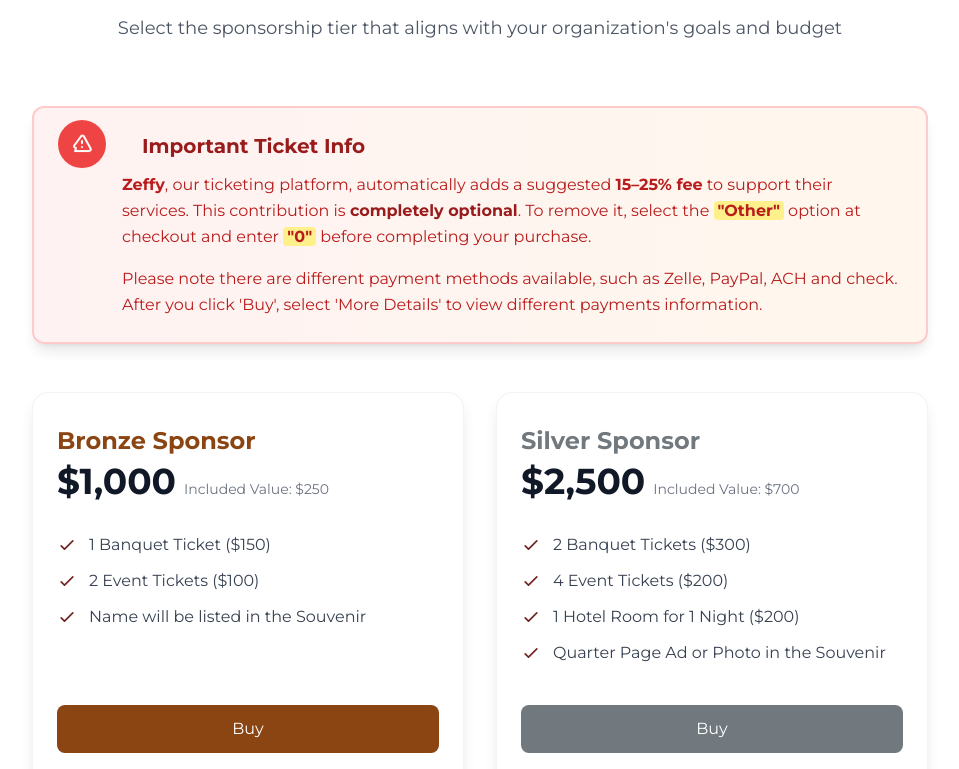
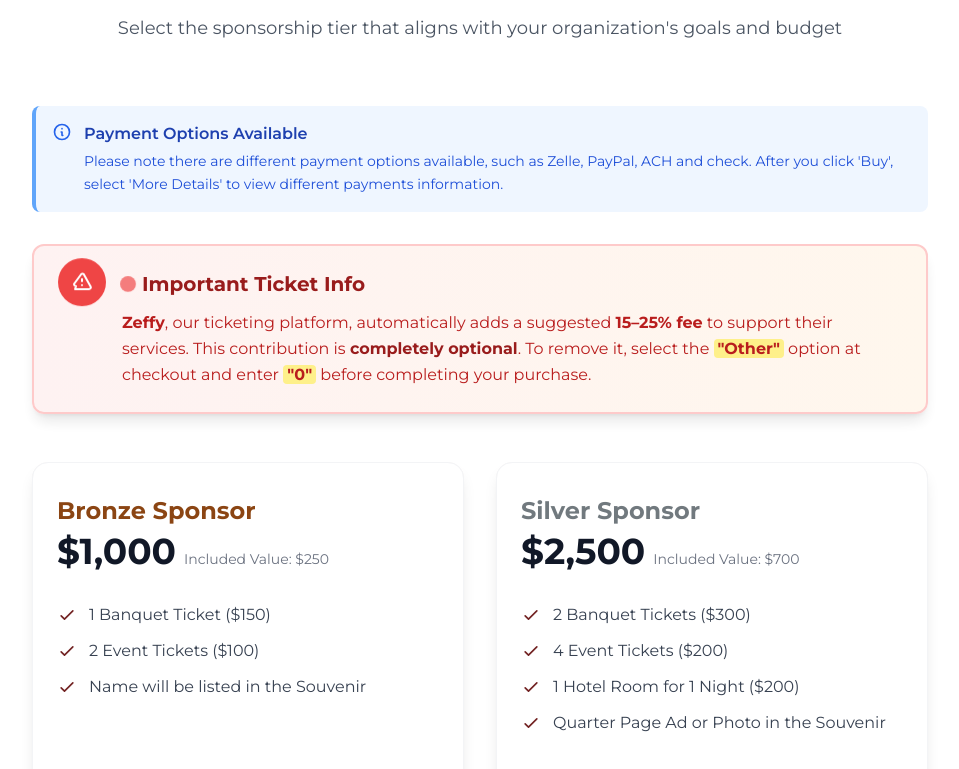
Before and after one commit to cloudwaze/kshatriya-event, a Next.js app: page /kshatriya-event/sponsors in a window 1280 px wide. Shown: the part 755-1524 px from the top of the page, without its empty margins (160-1119 px from the left). Built offline with nearby package versions, Linux system fonts and the light colour scheme.

Commit message:
Enhanced features

```diff
--- a/src/app/page.tsx
+++ b/src/app/page.tsx
@@ -5,6 +5,7 @@ import Image from 'next/image';
 import { useEffect, useRef } from 'react';
 import CountdownTimer from '../components/CountdownTimer';
 import { PageLayout } from '../components/ui/PageLayout';
+import { PaymentInfo } from '../components/ui/PaymentInfo';
 
 const zeffyLinks = {
   mainEvent: 'https://www.zeffy.com/ticketing/cultural-event-tickets-national-event--2025',
@@ -255,6 +256,9 @@ export default function Home() {
       <section className="py-16 bg-gradient-to-r from-[#732424]/5 to-[#732424]/10">
         <div className="container mx-auto px-4">
           <div className="max-w-4xl mx-auto">
+            {/* Payment Options Information */}
+            <PaymentInfo className="mb-8" compact />
+
             <div className="bg-white rounded-2xl shadow-lg overflow-hidden border border-gray-100">
               <div className="p-8">
                 <div className="flex flex-col md:flex-row items-center gap-8">
--- a/src/app/sponsors/page.tsx
+++ b/src/app/sponsors/page.tsx
@@ -2,6 +2,7 @@
 
 import Link from 'next/link';
 import { PageLayout } from '../../components/ui/PageLayout';
+import { PaymentInfo } from '../../components/ui/PaymentInfo';
 
 // Sponsorship packages
 const sponsorshipTiers = [
@@ -136,6 +137,11 @@ export default function SponsorsPage() {
             </p>
           </div>
 
+          {/* Payment Options Information for Sponsorship */}
+          <div className="max-w-4xl mx-auto mb-8">
+            <PaymentInfo compact />
+          </div>
+
           {/* Important Zeffy Fee Notice */}
           <div className="max-w-4xl mx-auto mb-12">
             <div className="relative bg-gradient-to-r from-red-50 to-orange-50 border-2 border-red-200 rounded-xl p-6 shadow-lg animate-pulse">
@@ -152,13 +158,9 @@ export default function SponsorsPage() {
                     <span className="inline-block w-3 h-3 bg-red-500 rounded-full mr-2 animate-ping"></span>
                     Important Ticket Info
                   </h3>
-                  <p className="text-red-700 font-medium text-base leading-relaxed mb-4">
+                  <p className="text-red-700 font-medium text-base leading-relaxed">
                     <strong>Zeffy</strong>, our ticketing platform, automatically adds a suggested <strong>15–25% fee</strong> to support their services.
                     This contribution is <strong className="text-red-800">completely optional</strong>. To remove it, select the <strong className="bg-yellow-200 px-1 rounded">"Other"</strong> option at checkout and enter <strong className="bg-yellow-200 px-1 rounded">"0"</strong> before completing your purchase.
-                  </p>
-                  <p className="text-red-700 font-medium text-base leading-relaxed">
-                    Please note there are different payment methods available, such as Zelle, PayPal, ACH and check.
-                    After you click &apos;Buy&apos;, select &apos;More Details&apos; to view different payments information.
                   </p>
                 </div>
               </div>
@@ -215,6 +217,9 @@ export default function SponsorsPage() {
       <section className="py-16 bg-gradient-to-r from-[#732424]/5 to-[#732424]/10">
         <div className="px-4">
           <div className="max-w-4xl mx-auto">
+            {/* Payment Options Information for Donation */}
+            <PaymentInfo className="mb-8" compact />
+
             <div className="bg-white rounded-2xl shadow-lg overflow-hidden border border-gray-100">
               <div className="p-8">
                 <div className="flex flex-col md:flex-row items-center gap-8">
--- /dev/null
+++ b/src/components/ui/PaymentInfo.tsx
@@ -0,0 +1,53 @@
+import React from 'react';
+
+interface PaymentInfoProps {
+  className?: string;
+  compact?: boolean;
+}
+
+export const PaymentInfo: React.FC<PaymentInfoProps> = ({ className = '', compact = false }) => {
+  if (compact) {
+    return (
+      <div className={`bg-blue-50 border-l-4 border-blue-400 rounded-lg p-4 ${className}`}>
+        <div className="flex items-start">
+          <div className="flex-shrink-0 mr-3">
+            <svg className="w-5 h-5 text-blue-600" fill="none" viewBox="0 0 24 24" stroke="currentColor">
+              <path strokeLinecap="round" strokeLinejoin="round" strokeWidth={2} d="M13 16h-1v-4h-1m1-4h.01M21 12a9 9 0 11-18 0 9 9 0 0118 0z" />
+            </svg>
+          </div>
+          <div className="flex-1">
+            <h4 className="text-blue-800 font-semibold text-base mb-1">Payment Options Available</h4>
+            <p className="text-blue-700 text-sm leading-relaxed">
+              Please note there are different payment options available, such as Zelle, PayPal, ACH and check.
+              After you click 'Buy', select 'More Details' to view different payments information.
+            </p>
+          </div>
+        </div>
+      </div>
+    );
+  }
+
+  return (
+    <div className={`bg-gradient-to-r from-blue-50 to-indigo-50 border-2 border-blue-200 rounded-xl p-6 shadow-lg ${className}`}>
+      <div className="flex items-start">
+        <div className="flex-shrink-0 mr-4">
+          <div className="w-12 h-12 bg-blue-500 rounded-full flex items-center justify-center">
+            <svg className="w-6 h-6 text-white" fill="none" stroke="currentColor" viewBox="0 0 24 24">
+              <path strokeLinecap="round" strokeLinejoin="round" strokeWidth={2} d="M3 10h18M7 15h1m4 0h1m-7 4h12a3 3 0 003-3V8a3 3 0 00-3-3H6a3 3 0 00-3 3v8a3 3 0 003 3z" />
+            </svg>
+          </div>
+        </div>
+        <div className="flex-1">
+          <h3 className="text-xl font-bold text-blue-800 mb-3 flex items-center">
+            <span className="inline-block w-3 h-3 bg-blue-500 rounded-full mr-2"></span>
+            Payment Options Available
+          </h3>
+          <p className="text-blue-700 font-medium text-base leading-relaxed">
+            Please note there are different payment options available, such as <strong>Zelle, PayPal, ACH and check</strong>.
+            After you click <strong className="bg-yellow-200 px-1 rounded">'Buy'</strong>, select <strong className="bg-yellow-200 px-1 rounded">'More Details'</strong> to view different payments information.
+          </p>
+        </div>
+      </div>
+    </div>
+  );
+};
```
